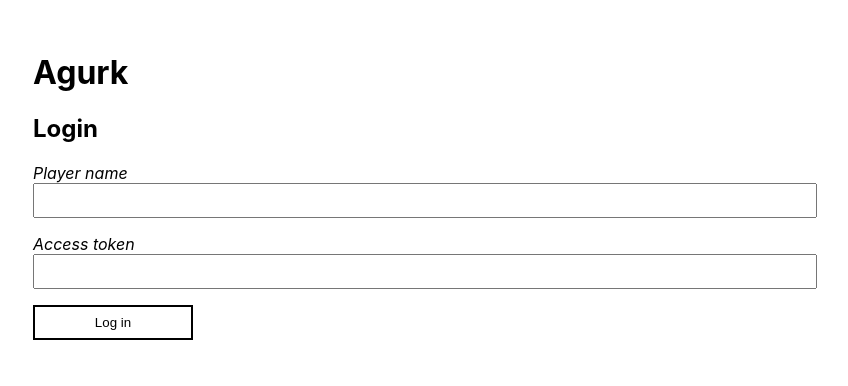
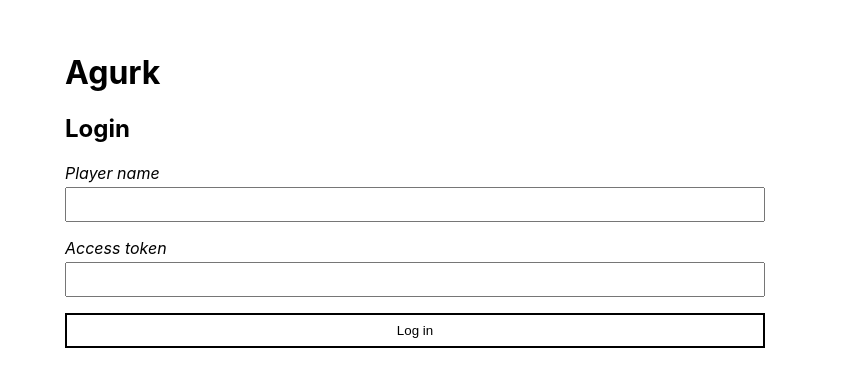
Before and after one commit to SimonMueller/agurk-client, a React (Create React App) app: page / in a window 1280 px wide. Shown: the top 386 px of the page, without its empty margins (225-1073 px from the left). Built offline with nearby package versions, Linux system fonts and the light colour scheme.

Commit message:
global border box

```diff
--- a/src/Login.tsx
+++ b/src/Login.tsx
@@ -1,7 +1,7 @@
 import React, { FormEvent, useState } from 'react';
 import { connect } from 'react-redux';
 import { ThunkDispatch } from 'redux-thunk';
-import { PrimaryButton } from './styled/button';
+import { FullWitdthPrimaryButton } from './styled/button';
 import { GameAction } from './redux/game';
 import { authenticate } from './redux/authentication';
 import { State } from './redux';
@@ -40,7 +40,7 @@ function Login({ dispatch, error }: Props) {
         <Label htmlFor="name">Access token</Label>
         <Input id="token" value={tokenInput} onChange={handleTokenChange} type="password" name="token" required />
 
-        <PrimaryButton type="submit">Log in</PrimaryButton>
+        <FullWitdthPrimaryButton type="submit">Log in</FullWitdthPrimaryButton>
       </form>
 
       <br />
--- a/src/index.css
+++ b/src/index.css
@@ -6,4 +6,12 @@ body {
   -webkit-font-smoothing: antialiased;
   -moz-osx-font-smoothing: grayscale;
   font-size: 100%;
+  box-sizing: border-box;
 }
+
+html {
+  box-sizing: border-box;
+}
+*, *:before, *:after {
+  box-sizing: inherit;
+}
--- a/src/styled/form.tsx
+++ b/src/styled/form.tsx
@@ -10,10 +10,13 @@ export const Input = styled.input`
 export const Label = styled.label`
   display: block;
   font-style: italic;
+  margin-bottom: 0.25rem;
 `;
 
 export const ErrorMessage = styled.div`
   background-color: rgba(227, 38, 54, 0.9);
   padding: 0.5rem;
+  width: 100%;
   color: white;
+  font-weight: bold;
 `;
```
